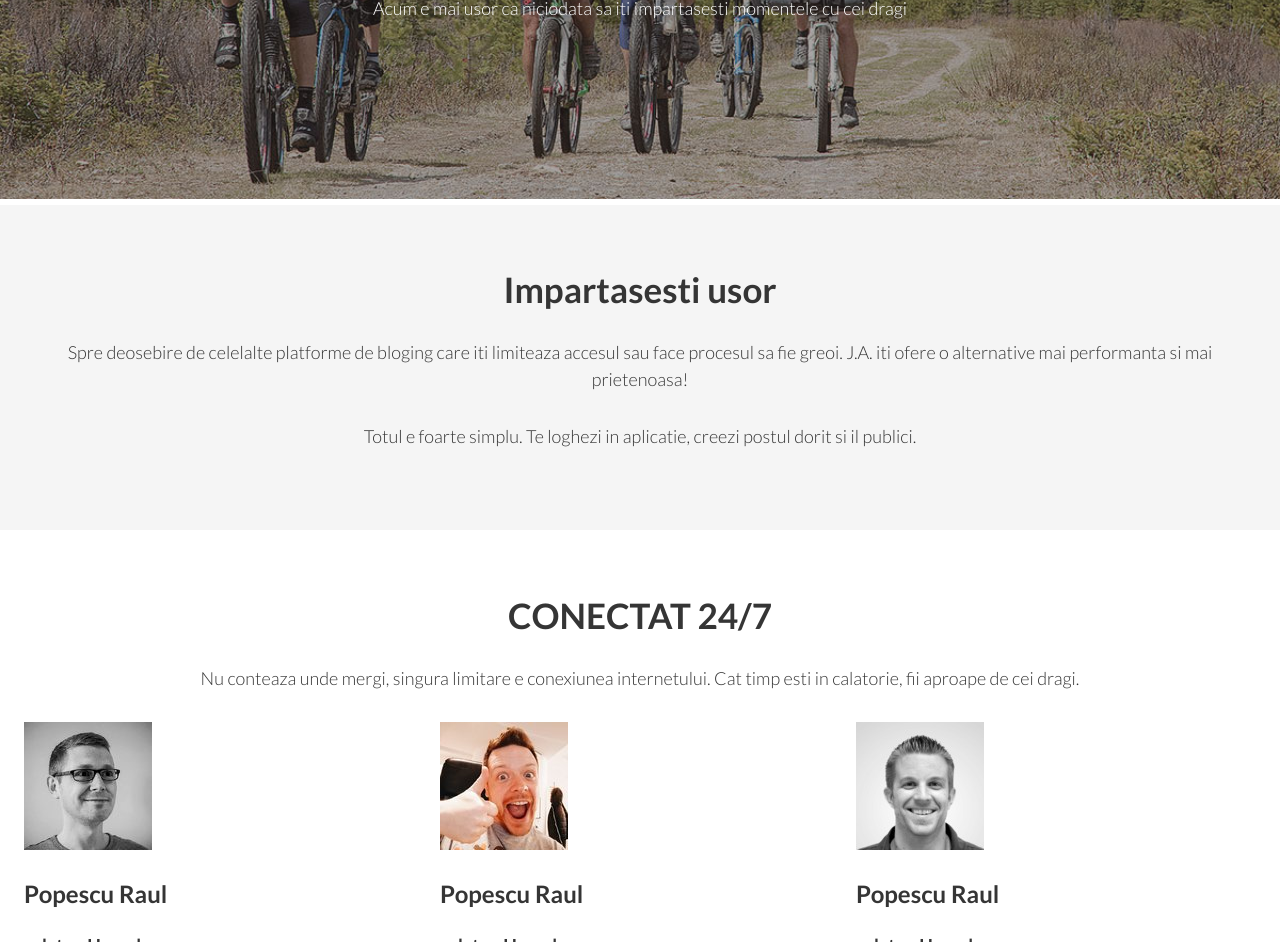
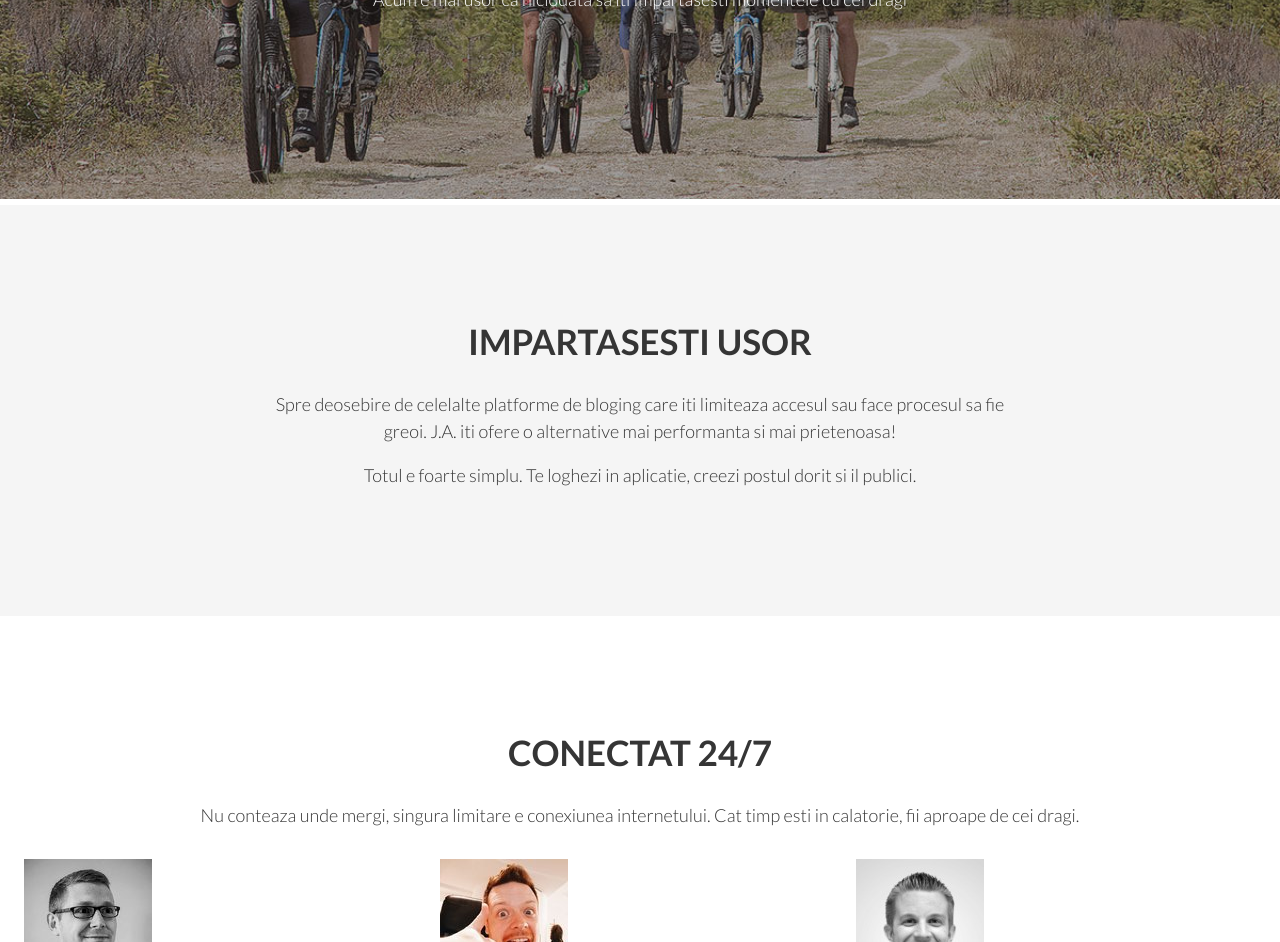
Before and after one commit to RobertBar/jurnalul-calatorului, a website built with webpack: page src/index.html in a window 1280 px wide. Shown: the part 441-1383 px from the top of the page. Built offline with nearby package versions, Linux system fonts and the light colour scheme.

Commit message:
Easy-sharing finished. Added some classes to html and modified some margin in for paragraph class

```diff
--- a/src/assets/styles/modules/_headings.scss
+++ b/src/assets/styles/modules/_headings.scss
@@ -1,5 +1,6 @@
 .heading {
     text-transform: uppercase;
+    margin-top: 0;
 
     @include e(primary) {
         font-size: 35px;
@@ -7,7 +8,6 @@
             @include mq(small) {
                 font-size: 65px;
             }
-            margin-top: 0;
             margin-bottom: 0;
             color: $white;
         }
--- a/src/assets/styles/modules/_paragraph.scss
+++ b/src/assets/styles/modules/_paragraph.scss
@@ -1,9 +1,17 @@
 .paragraph {
+    margin-bottom: em(15px);
+
     @include m(white) {
         color: white;
     }
+    @include m(lg-container) {
+        width: 80%;
+        margin-left: auto;
+        margin-right: auto;
+    }
     @include m(md-container) {
-        width: 80%;
-        margin: 0 auto;
+        width: 60%;
+        margin-left: auto;
+        margin-right: auto;
     }
 }
--- a/src/index.html
+++ b/src/index.html
@@ -52,27 +52,27 @@
         <div class="background__container container">
             <div class="row">
                 <h1 class="col-xs-12 center-xs heading heading__primary heading__primary--large">traieste. captureaza. trimite</h1>
-                <p class="col-xs-10 center-xs paragraph paragraph--md-container paragraph--white">Acum e mai usor ca niciodata sa iti impartasesti momentele cu cei dragi</p>
+                <p class="col-xs-10 center-xs paragraph paragraph--lg-container paragraph--white">Acum e mai usor ca niciodata sa iti impartasesti momentele cu cei dragi</p>
             </div>
         </div>
     </section>
     <!-- End of   -->
 
     <!-- Start of   -->
-    <section class="section section--grey">
+    <section class="section section--extra-padded section--grey">
         <div class="container">
             <div class="row">
-                <h1 class="heading__primary col-xs-12 center-xs">Impartasesti usor</h1>
-                <p class="col-xs-12 center-xs">Spre deosebire de celelalte platforme de bloging care iti limiteaza accesul sau face procesul sa fie greoi.
+                <h1 class="heading heading__primary col-xs-12 center-xs">Impartasesti usor</h1>
+                <p class="center-xs paragraph paragraph--md-container">Spre deosebire de celelalte platforme de bloging care iti limiteaza accesul sau face procesul sa fie greoi.
                     J.A. iti ofere o alternative mai performanta si mai prietenoasa!</p>
-                <p class="col-xs-12 center-xs">Totul e foarte simplu. Te loghezi in aplicatie, creezi postul dorit si il publici.</p>
+                <p class="center-xs paragraph paragraph--md-container">Totul e foarte simplu. Te loghezi in aplicatie, creezi postul dorit si il publici.</p>
             </div>
         </div>
     </section>
     <!-- End of   -->
 
     <!-- Start of   -->
-    <section class="section">
+    <section class="section section--extra-padded">
         <div class="container">
             <div class="row">
                 <h1 class="col-xs-12 center-xs heading heading__primary">Conectat 24/7</h1>
```
Also changed, not shown: src/temp/styles/styles.css.
